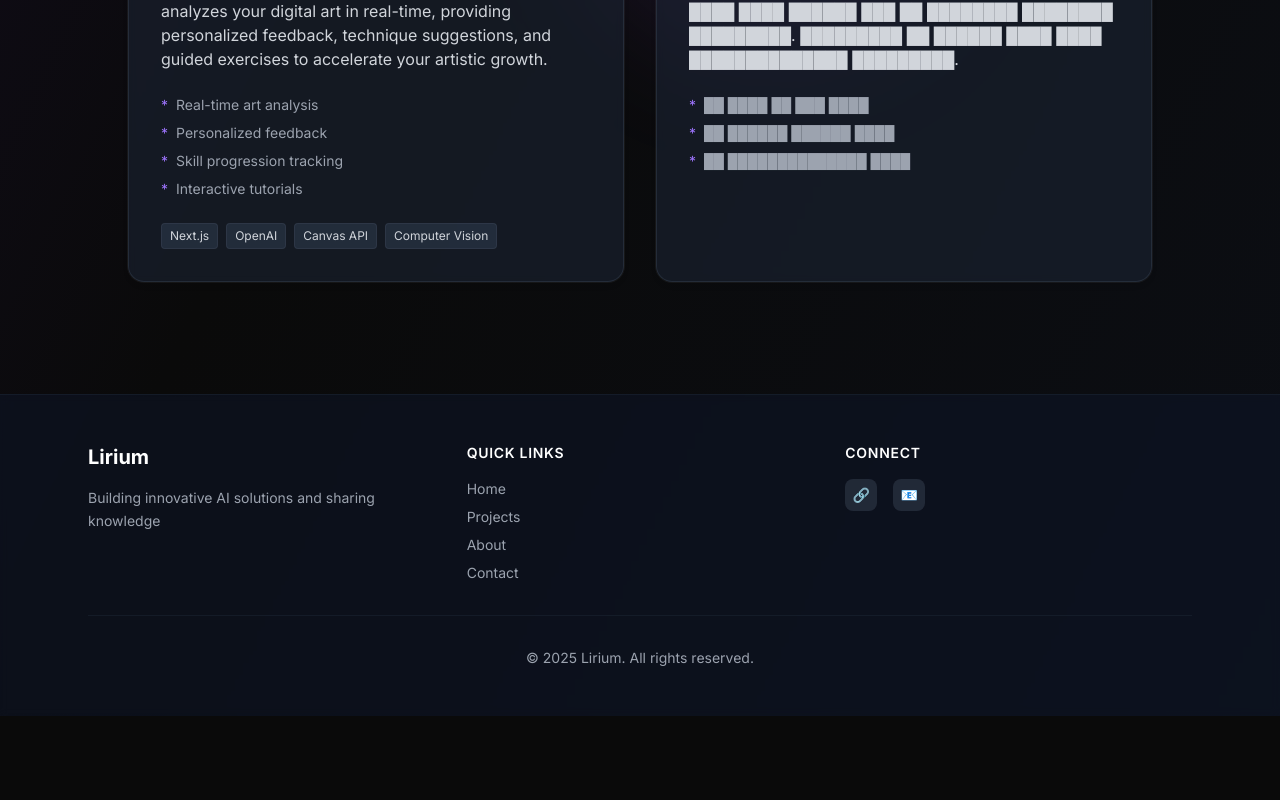
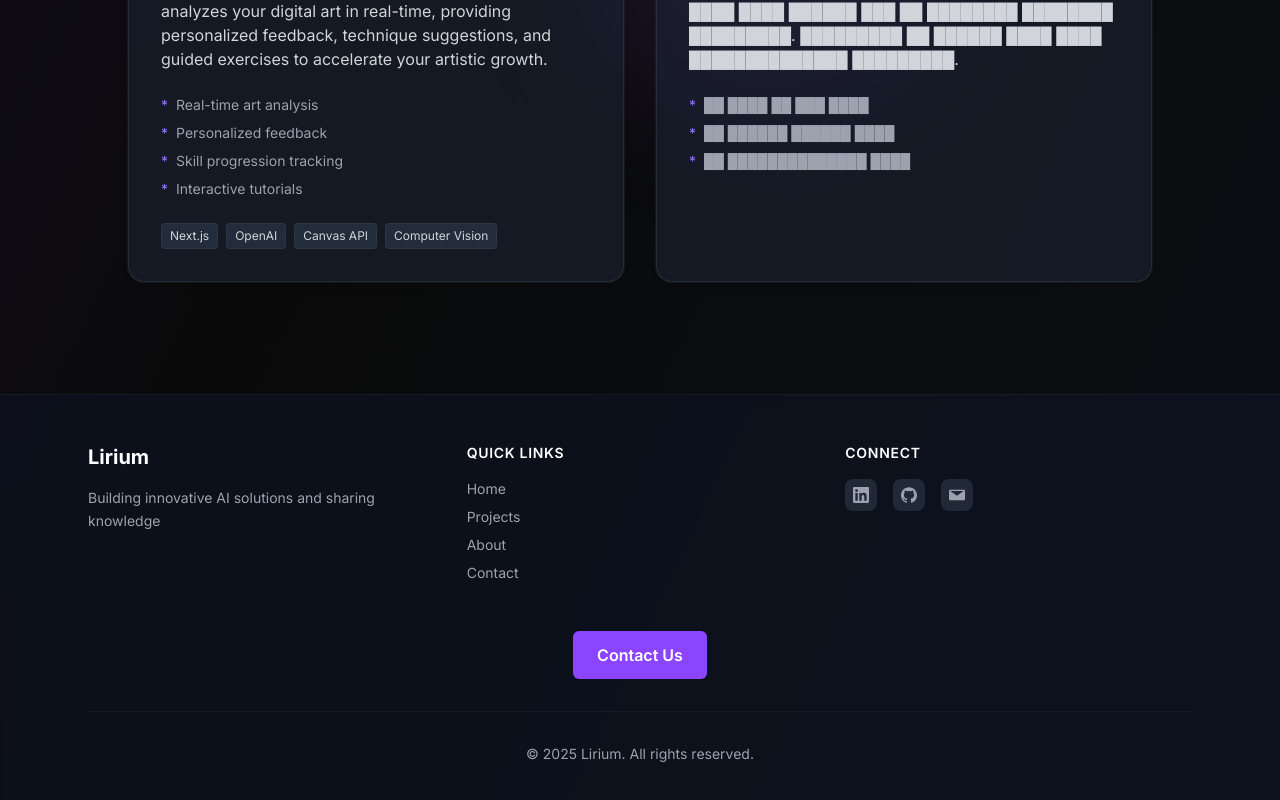
Before and after one commit to kchandnani/lirium, a Next.js app: page / in a window 1280 px wide. Shown: the part 1938-2738 px from the top of the page. Before the commit the page ends 2654 px from the top, so only its background shows below. Built offline with nearby package versions, Linux system fonts and the light colour scheme.

Commit message:
feat: add social icons and contact button

```diff
--- a/components/Footer.tsx
+++ b/components/Footer.tsx
@@ -37,14 +37,62 @@ export default function Footer() {
           <div className="space-y-4">
             <h4 className="text-sm font-semibold text-white uppercase tracking-wider">Connect</h4>
             <div className="flex space-x-4">
-              <div className="w-8 h-8 bg-gray-700/50 rounded-lg flex items-center justify-center hover:bg-primary-500/20 transition-colors cursor-pointer">
-                <span className="text-gray-400 hover:text-primary-400 text-sm">🔗</span>
-              </div>
-              <div className="w-8 h-8 bg-gray-700/50 rounded-lg flex items-center justify-center hover:bg-primary-500/20 transition-colors cursor-pointer">
-                <span className="text-gray-400 hover:text-primary-400 text-sm">📧</span>
-              </div>
+              <a
+                href="https://www.linkedin.com/company/lirium"
+                aria-label="LinkedIn"
+                className="w-8 h-8 bg-gray-700/50 rounded-lg flex items-center justify-center hover:bg-primary-500/20 transition-colors text-gray-400 hover:text-primary-400"
+              >
+                <svg
+                  xmlns="http://www.w3.org/2000/svg"
+                  viewBox="0 0 24 24"
+                  fill="currentColor"
+                  className="w-4 h-4"
+                  aria-hidden="true"
+                >
+                  <path d="M22.225 0H1.771C.792 0 0 .771 0 1.723v20.554C0 23.23.792 24 1.771 24h20.451C23.206 24 24 23.23 24 22.277V1.723C24 .771 23.206 0 22.225 0zM7.068 20.452H3.539V9h3.529v11.452zM5.303 7.433a2.048 2.048 0 1 1 0-4.096 2.048 2.048 0 0 1 0 4.096zM20.452 20.452h-3.529v-5.569c0-1.328-.027-3.038-1.852-3.038-1.853 0-2.136 1.446-2.136 2.939v5.668h-3.529V9h3.386v1.561h.049c.472-.9 1.635-1.852 3.367-1.852 3.599 0 4.255 2.371 4.255 5.456v6.287z" />
+                </svg>
+              </a>
+              <a
+                href="https://github.com/lirium"
+                aria-label="GitHub"
+                className="w-8 h-8 bg-gray-700/50 rounded-lg flex items-center justify-center hover:bg-primary-500/20 transition-colors text-gray-400 hover:text-primary-400"
+              >
+                <svg
+                  xmlns="http://www.w3.org/2000/svg"
+                  viewBox="0 0 24 24"
+                  fill="currentColor"
+                  className="w-4 h-4"
+                  aria-hidden="true"
+                >
+                  <path d="M12 .297c-6.63 0-12 5.373-12 12 0 5.303 3.438 9.8 8.205 11.385.6.113.82-.258.82-.577 0-.285-.01-1.04-.015-2.04-3.338.725-4.042-1.61-4.042-1.61-.546-1.387-1.333-1.758-1.333-1.758-1.089-.744.083-.729.083-.729 1.205.084 1.84 1.238 1.84 1.238 1.07 1.834 2.809 1.304 3.495.997.108-.776.418-1.305.762-1.605-2.665-.304-5.466-1.332-5.466-5.93 0-1.31.469-2.381 1.236-3.221-.124-.303-.536-1.523.117-3.176 0 0 1.008-.322 3.301 1.23a11.52 11.52 0 0 1 3.003-.404c1.018.005 2.045.138 3.003.404 2.291-1.552 3.297-1.23 3.297-1.23.655 1.653.243 2.873.119 3.176.77.84 1.235 1.911 1.235 3.221 0 4.61-2.807 5.624-5.479 5.921.43.372.823 1.102.823 2.222 0 1.604-.015 2.896-.015 3.286 0 .319.216.694.825.576C20.565 22.092 24 17.592 24 12.297c0-6.627-5.373-12-12-12" />
+                </svg>
+              </a>
+              <a
+                href="mailto:hello@lirium.com"
+                aria-label="Email"
+                className="w-8 h-8 bg-gray-700/50 rounded-lg flex items-center justify-center hover:bg-primary-500/20 transition-colors text-gray-400 hover:text-primary-400"
+              >
+                <svg
+                  xmlns="http://www.w3.org/2000/svg"
+                  viewBox="0 0 24 24"
+                  fill="currentColor"
+                  className="w-4 h-4"
+                  aria-hidden="true"
+                >
+                  <path d="M2 4c-1.1 0-2 .9-2 2v12c0 1.1.9 2 2 2h20c1.1 0 2-.9 2-2V6c0-1.1-.9-2-2-2H2zm0 2h20v.01L12 13 2 6.01V6zm0 3.24v8.76h20V9.24l-8.35 5.56c-.39.26-.88.26-1.27 0L2 9.24z" />
+                </svg>
+              </a>
             </div>
           </div>
+        </div>
+
+        <div className="mt-12 text-center">
+          <Link
+            href="/contact"
+            className="inline-block px-6 py-3 bg-primary-500 text-white font-semibold rounded-md hover:bg-primary-600 transition-colors"
+          >
+            Contact Us
+          </Link>
         </div>
 
         {/* Bottom section */}
```
